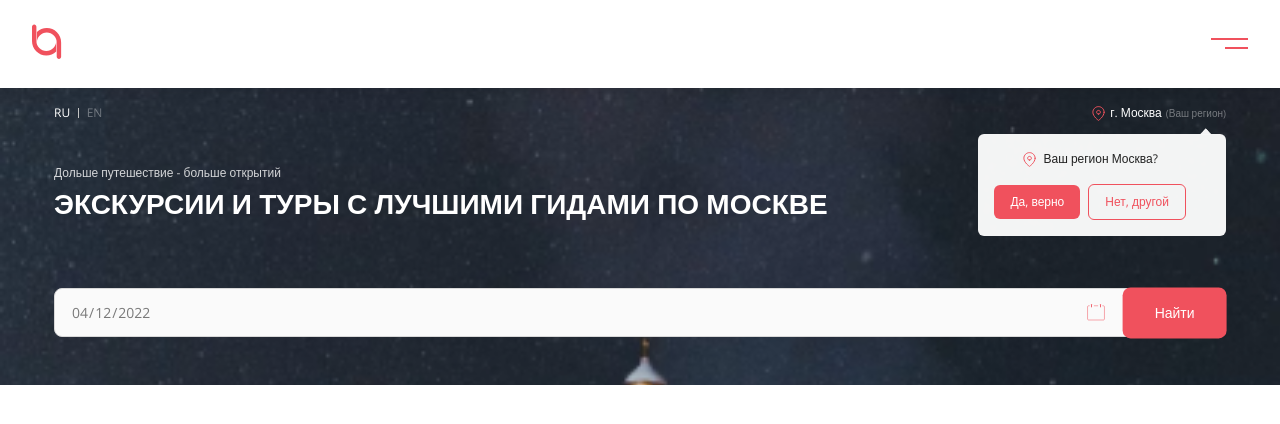
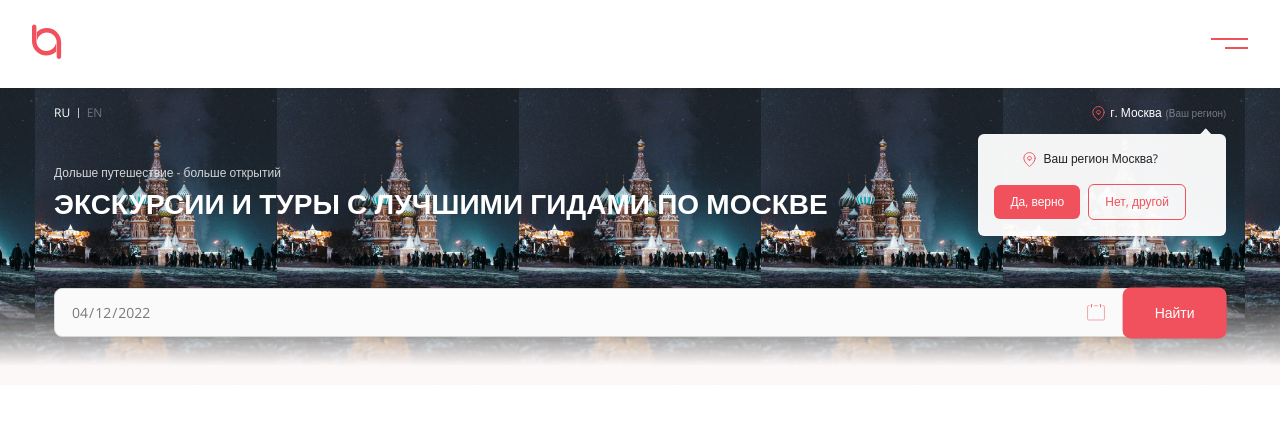
Before and after one commit to eleskin/uneed-guide-react-frontend, a Next.js app: page / in a window 1280 px wide. Shown: the top 424 px of the page. Built offline with nearby package versions, Linux system fonts and the light colour scheme.

Commit message:
fix: FirstScreen background

```diff
--- a/components/FirstScreen/FirstScreen.module.scss
+++ b/components/FirstScreen/FirstScreen.module.scss
@@ -3,8 +3,8 @@
 .FirstScreen {
 	padding: rem(8px) rem(54px) rem(48px) rem(54px);
 	//noinspection CssUnknownTarget
-	background: url('/assets/images/first-screen/first-screen-background.png') no-repeat top center;
-	background-size: cover;
+	background: url('/assets/images/first-screen/first-screen-background.png') repeat-x top center;
+	background-size: contain;
 
 	.FirstScreen__header {
 		display: flex;
```
